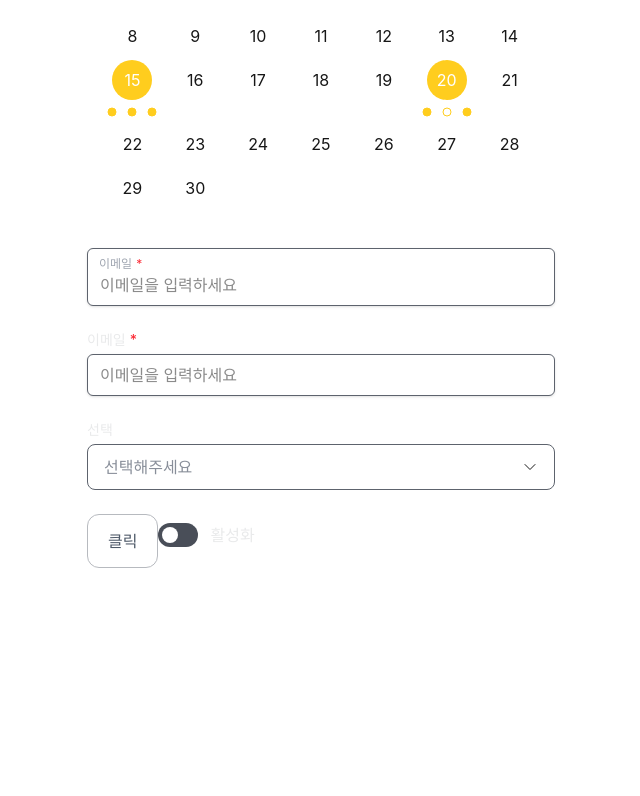
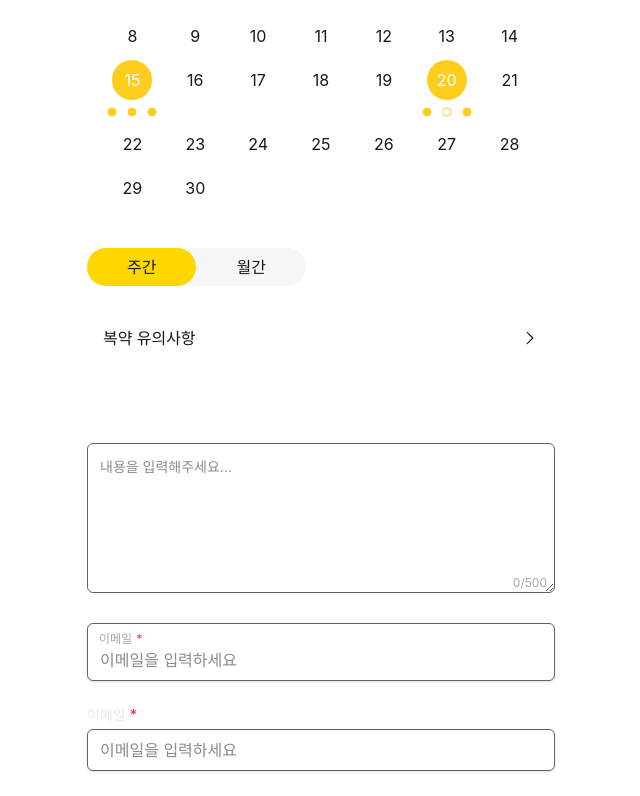
Before and after one commit to chosooyeon/admin-comp, a Next.js app: page / in a window 1280 px wide. Shown: the part 560-1356 px from the top of the page, without its empty margins (319-959 px from the left). Built offline with nearby package versions, Linux system fonts and the light colour scheme; a web font is replaced by a local one.

Commit message:
tab, accordion, textarea 컴포넌트 추가

```diff
--- a/src/app/page.tsx
+++ b/src/app/page.tsx
@@ -24,6 +24,9 @@ import BottomModal from "@/components/modal/BottomModal";
 import DualLineChart from '@/components/chart/DualLineChart';
 import InnerInput from '@/components/input/InnerInput'
 import LoadingSpinner from '@/components/loading/LoadingSpinner';
+import TextArea from '@/components/textarea/TextArea';
+import Accordion from '@/components/accordion/Accordion';
+import Tab from "@/components/tab/Tab";
 
 export default function HomePage() {
   const [isChecked, setIsChecked] = useState<boolean>(false);
@@ -63,6 +66,15 @@ export default function HomePage() {
   const [isToggleChecked, setIsToggleChecked] = useState<boolean>(false);
   const [isOpen, setIsOpen] = useState<boolean>(false);
   const [isLoading, setIsLoading] = useState(false);
+
+
+  const [selectedTab, setSelectedTab] = useState('tab1');
+
+  const tabOptions = [
+    { id: 'tab1', label: '주간' },
+    { id: 'tab2', label: '월간' },
+  ];
+
   return (
     <Layout title="홈" hasBackButton>
       <div className="max-w-[500px] mx-auto px-4 space-y-6">
@@ -93,6 +105,20 @@ export default function HomePage() {
         />
       )}
 
+      <Tab
+        options={tabOptions}
+        selectedId={selectedTab}
+        onChange={setSelectedTab}
+      />
+      <Accordion
+        title="복약 유의사항"
+        content="위 처방약 복용 시 대표적으로 '저혈당으로 인한 어지러움 및 현기증, 햇빛에 의한 피부 알레르기 반응'의 부작용이 나타날 수 있어요."
+      />
+      <TextArea
+        maxLength={500}
+        placeholder="내용을 입력해주세요..."
+        onChange={(value:any) => console.log(value)}
+      />
       <InnerInput
         label="이메일"
         type="email"
--- /dev/null
+++ b/src/components/accordion/Accordion.tsx
@@ -0,0 +1,37 @@
+'use client';
+import { useState } from 'react';
+import { Icon } from '@/components/icons';
+
+interface AccordionProps {
+  title: string;
+  content: string;
+}
+
+const Accordion = ({ title, content }: AccordionProps) => {
+  const [isOpen, setIsOpen] = useState(false);
+
+  return (
+    <div className="w-full bg-white rounded-[12px] h-[109px]">
+      <div
+        className="flex justify-between items-center p-4 cursor-pointer"
+        onClick={() => setIsOpen(!isOpen)}
+      >
+        <h3 className="font-medium">{title}</h3>
+        <Icon
+          name="chevron-right"
+          size={18}
+          className={`transition-transform duration-300 ${isOpen ? 'rotate-90' : ''}`}
+        />
+      </div>
+      <div
+        className={`px-4 pb-4 transition-all duration-300 overflow-hidden ${
+          isOpen ? 'max-h-[200px] opacity-100' : 'max-h-0 opacity-0'
+        }`}
+      >
+        <div className="text-sm text-gray-600">{content}</div>
+      </div>
+    </div>
+  );
+};
+
+export default Accordion;
--- /dev/null
+++ b/src/components/tab/Tab.tsx
@@ -0,0 +1,32 @@
+interface TabOption {
+  id: string;
+  label: string;
+}
+
+interface TabProps {
+  options: TabOption[];
+  selectedId: string;
+  onChange: (id: string) => void;
+}
+
+const Tab = ({ options, selectedId, onChange }:TabProps) => {
+  return (
+    <div className="inline-flex items-center rounded-[112px] bg-[#F7F7F7]">
+      {options.map((option) => (
+        <button
+          key={option.id}
+          onClick={() => onChange(option.id)}
+          className={`h-[38px] px-[40px] flex justify-center items-center rounded-[112px] transition-all
+            ${selectedId === option.id
+              ? 'bg-[#FFD700]'
+              : 'hover:bg-opacity-10 hover:bg-gray-500'
+            }`}
+        >
+          {option.label}
+        </button>
+      ))}
+    </div>
+  );
+};
+
+export default Tab;
--- /dev/null
+++ b/src/components/textarea/TextArea.tsx
@@ -0,0 +1,43 @@
+import { useState, ChangeEvent } from 'react';
+
+interface TextAreaProps {
+  maxLength?: number;
+  placeholder?: string;
+  value?: string;
+  onChange?: (value: string) => void;
+}
+
+const TextArea: React.FC<TextAreaProps> = ({
+  maxLength = 1000,
+  placeholder = '',
+  value = '',
+  onChange
+}) => {
+  const [text, setText] = useState(value);
+
+  const handleChange = (e: ChangeEvent<HTMLTextAreaElement>) => {
+    const newValue = e.target.value;
+    setText(newValue);
+    if (onChange) {
+      onChange(newValue);
+    }
+  };
+
+  return (
+    <div className="relative w-full">
+      <textarea
+        value={text}
+        onChange={handleChange}
+        maxLength={maxLength}
+        placeholder={placeholder}
+        className="w-full min-h-[150px] p-3 border border-gray-300 rounded-md resize-vertical
+                 text-sm leading-normal focus:outline-none focus:border-blue-500 focus:ring-1 focus:ring-blue-500"
+      />
+      <div className="absolute bottom-2 right-2 text-xs text-gray-500">
+        {text.length}/{maxLength}
+      </div>
+    </div>
+  );
+};
+
+export default TextArea;
```
